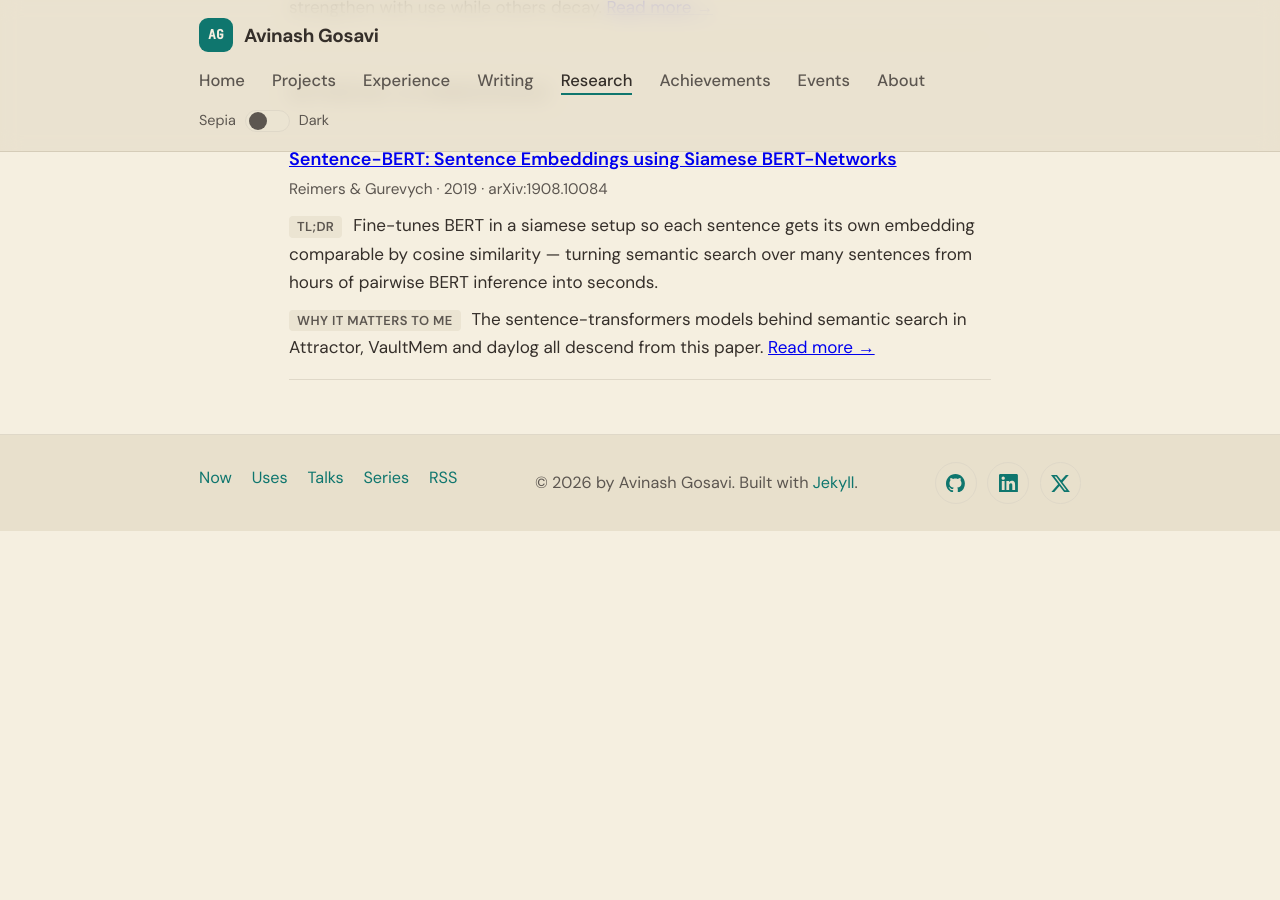
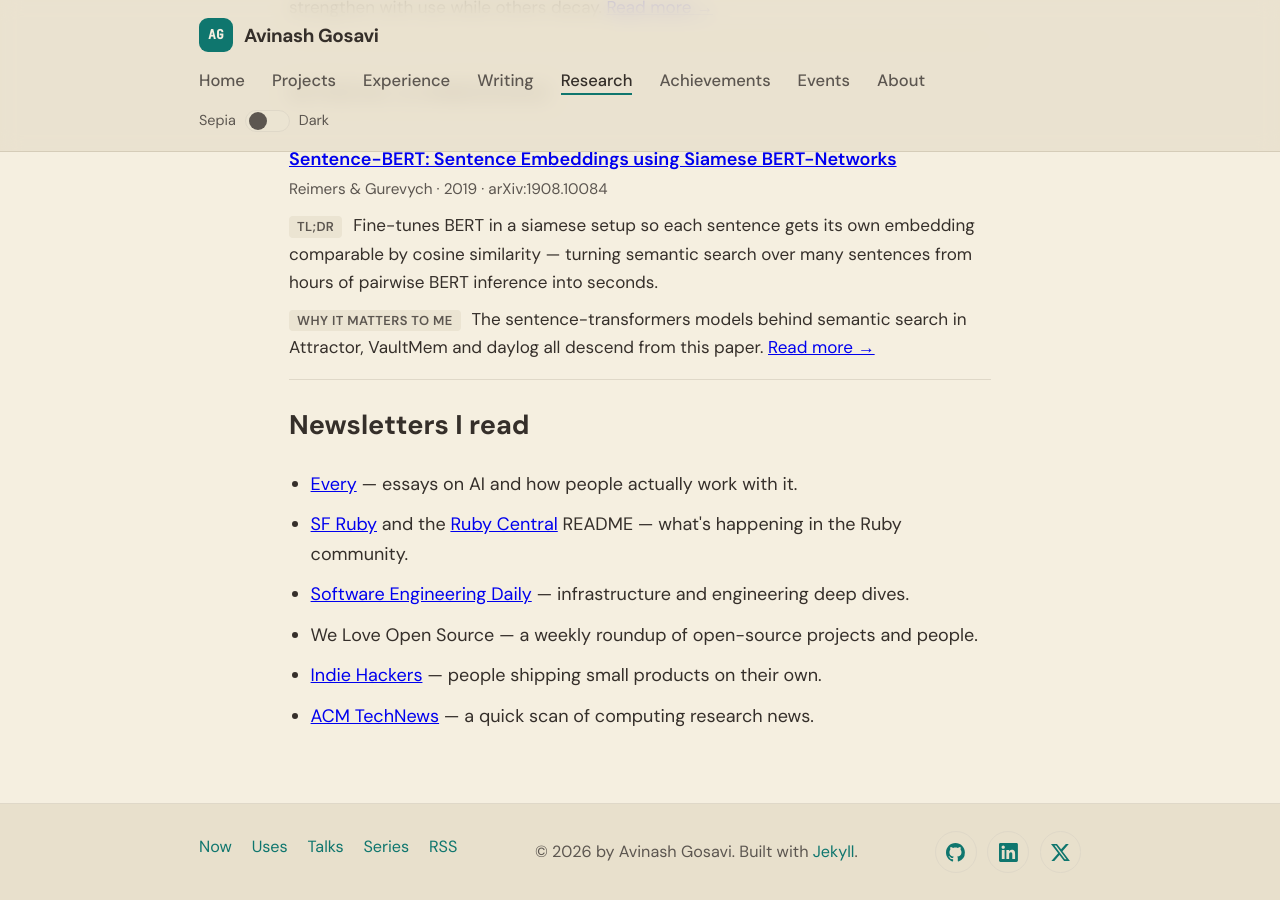
Before and after one commit to aag1091-alt/avinashgosavi.com, a Jekyll site: the page built from research.md, in a window 1280 px wide and 900 px high, scrolled down 2789 px. Built offline with Jekyll 4.4.1, drawn with Linux system fonts in a browser that asks for light colours; before the commit the page ends 3320 px from its top, so only the background shows below that.

Commit message:
Research: newsletters I read
Co-Authored-By: Claude Opus 5.5 <noreply@anthropic.com>
Claude-Session: https://claude.ai/code/session_01Sme4KfULpujkU79T8FnF1M

```diff
--- a/research.md
+++ b/research.md
@@ -40,4 +40,14 @@ description: Topics Avinash Gosavi researches and builds around — private memo
     {% endfor %}
   </ul>
   {% endfor %}
+
+  <h2 id="reading">Newsletters I read</h2>
+  <ul class="interest-list">
+    <li><a href="https://every.to" rel="noopener">Every</a> — essays on AI and how people actually work with it.</li>
+    <li><a href="https://sfruby.substack.com" rel="noopener">SF Ruby</a> and the <a href="https://rubycentral.org" rel="noopener">Ruby Central</a> README — what's happening in the Ruby community.</li>
+    <li><a href="https://softwareengineeringdaily.com" rel="noopener">Software Engineering Daily</a> — infrastructure and engineering deep dives.</li>
+    <li>We Love Open Source — a weekly roundup of open-source projects and people.</li>
+    <li><a href="https://www.indiehackers.com" rel="noopener">Indie Hackers</a> — people shipping small products on their own.</li>
+    <li><a href="https://technews.acm.org" rel="noopener">ACM TechNews</a> — a quick scan of computing research news.</li>
+  </ul>
 </div>
```
